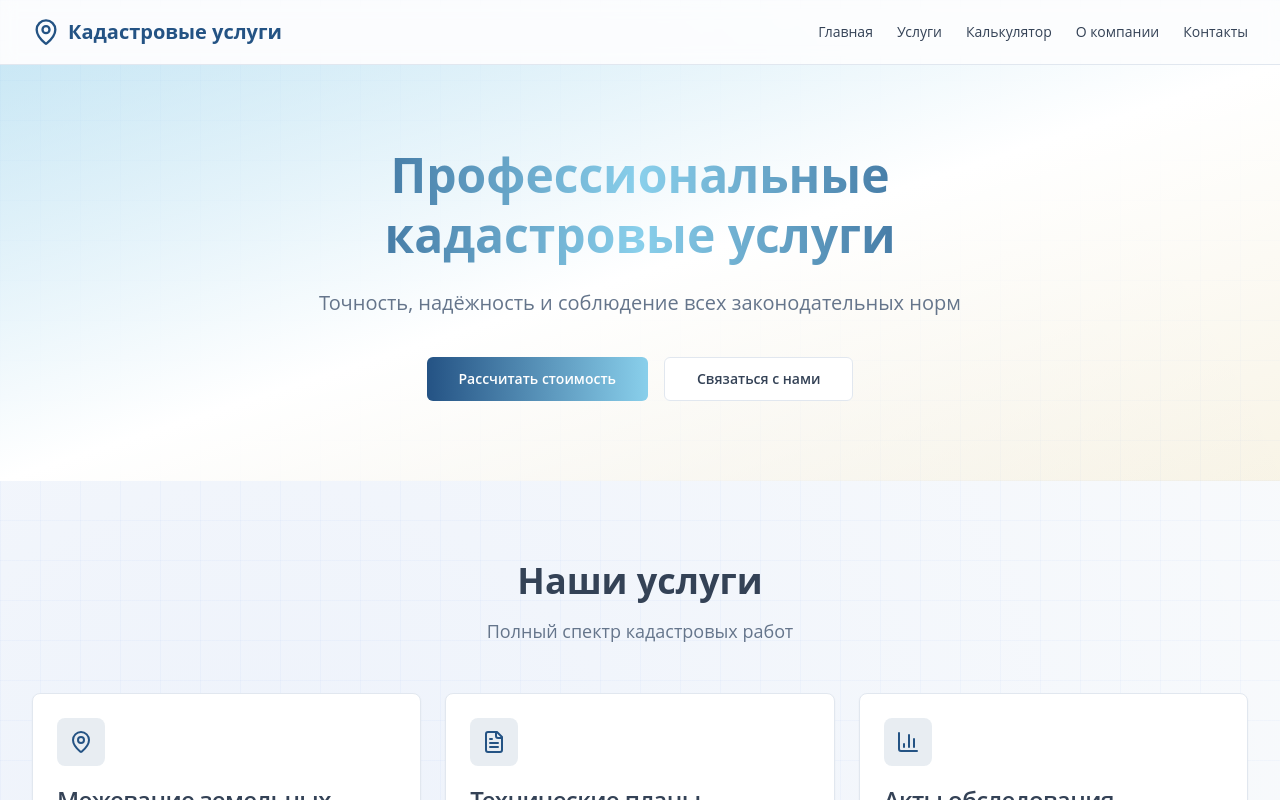
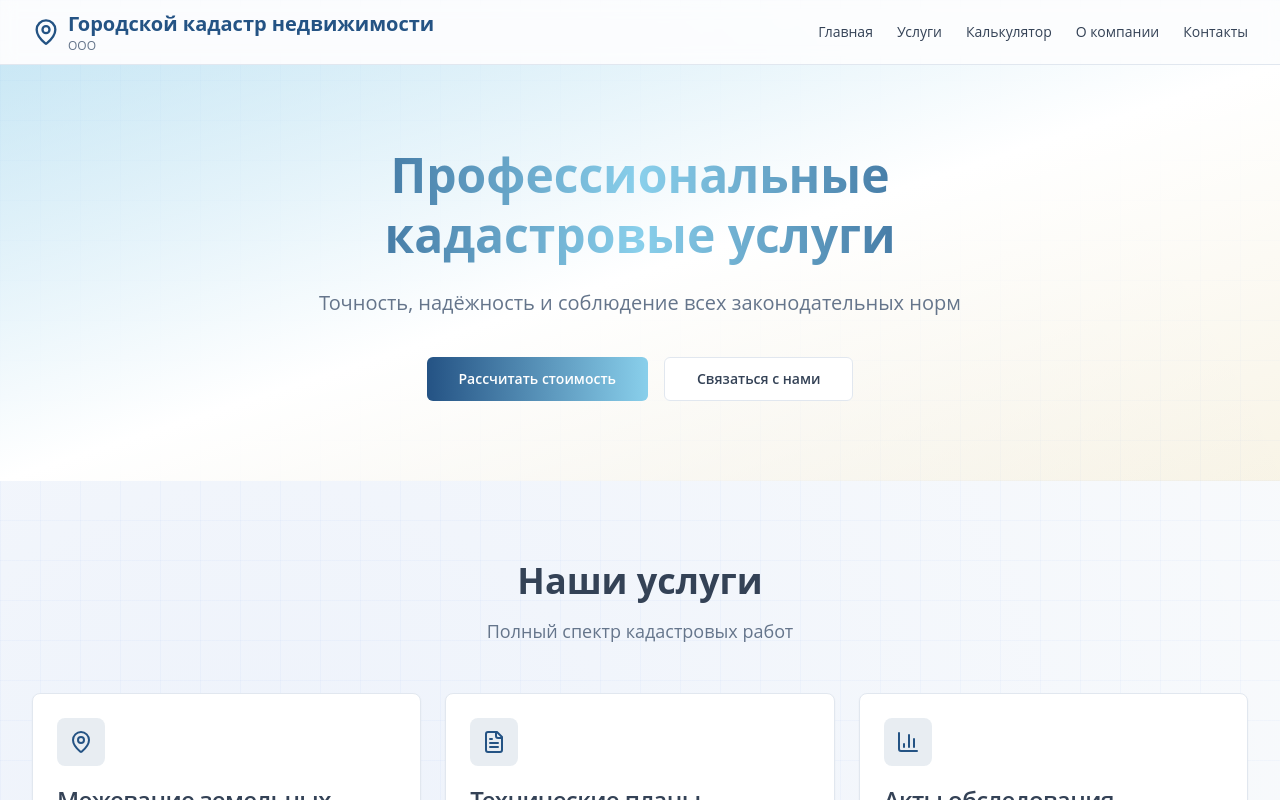
Before and after one commit to pr-poehali-dev/cad-engineer-website, a React (Vite) app: page / in a window 1280 px wide. Shown: the top 800 px of the page. Built offline with nearby package versions, Linux system fonts and the light colour scheme.

Commit message:
Добавление названия компании в базу

```diff
--- a/src/pages/Index.tsx
+++ b/src/pages/Index.tsx
@@ -55,7 +55,10 @@ const Index = () => {
         <div className="container flex h-16 items-center justify-between">
           <div className="flex items-center gap-2">
             <Icon name="MapPin" size={28} className="text-primary" />
-            <span className="text-xl font-bold text-primary">Кадастровые услуги</span>
+            <div className="flex flex-col">
+              <span className="text-xl font-bold text-primary">Городской кадастр недвижимости</span>
+              <span className="text-xs text-muted-foreground">ООО</span>
+            </div>
           </div>
           <nav className="hidden md:flex gap-6">
             <button onClick={() => scrollToSection('home')} className="text-sm font-medium hover:text-primary transition-colors">
@@ -344,7 +347,7 @@ const Index = () => {
       <footer className="border-t py-8 bg-white">
         <div className="container">
           <div className="text-center text-sm text-muted-foreground">
-            <p>© 2025 Кадастровые услуги. Все права защищены.</p>
+            <p>© 2025 ООО "Городской кадастр недвижимости". Все права защищены.</p>
           </div>
         </div>
       </footer>
```
